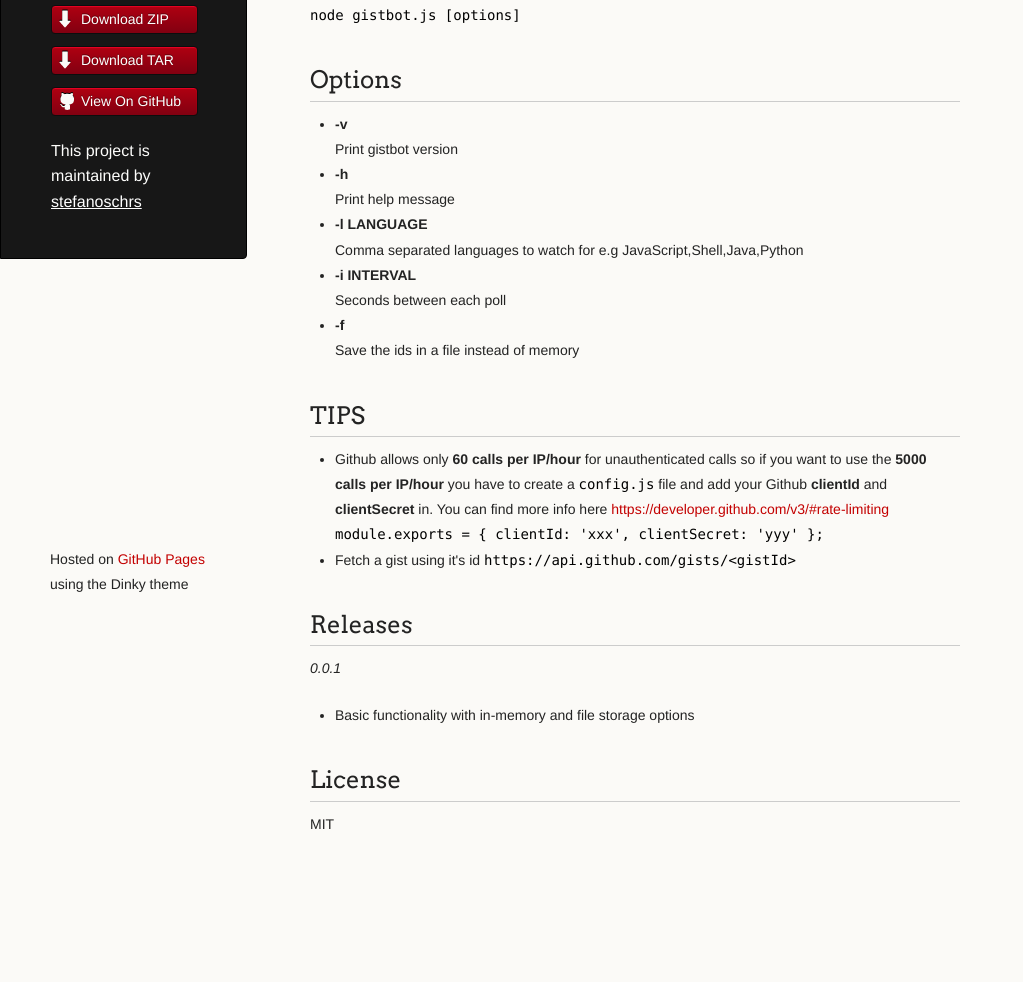
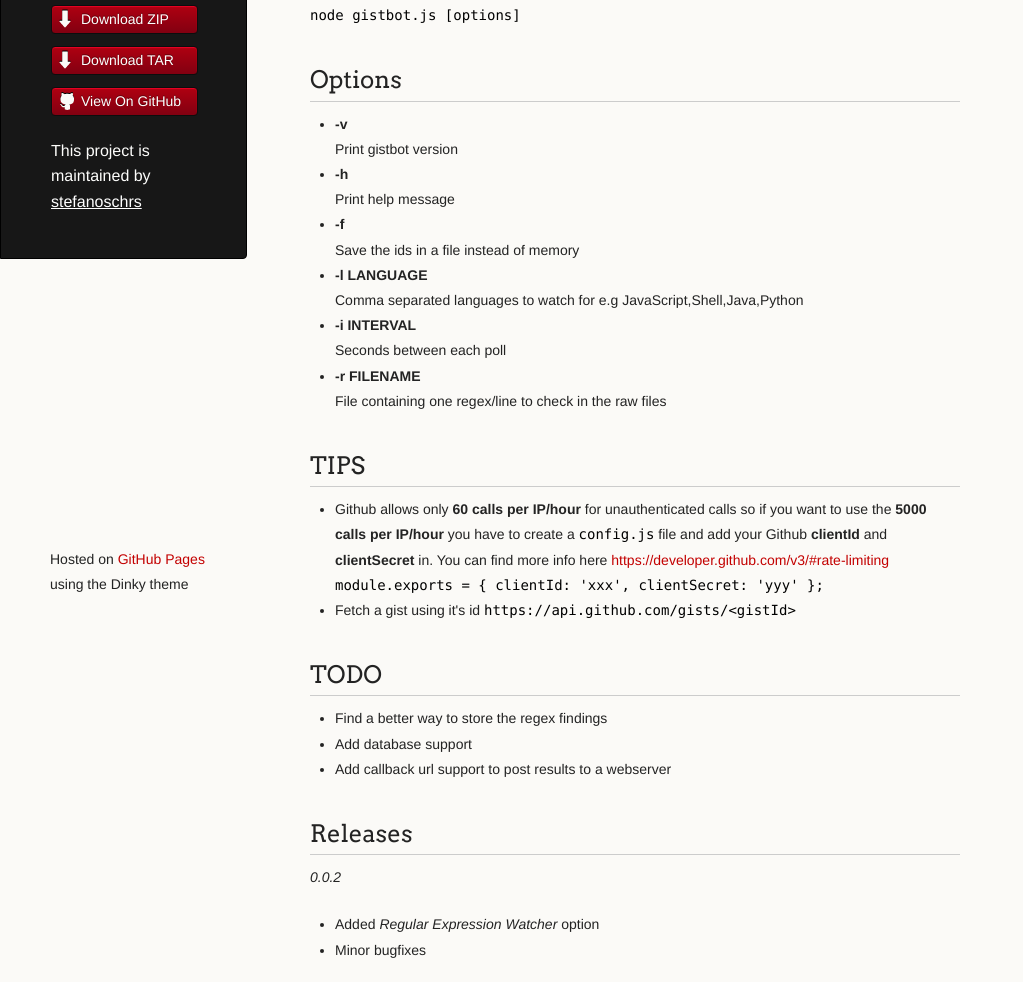
Before and after one commit to stefanoschrs/gistbot, a plain HTML site: page index.html in a window 1280 px wide. Shown: the part 171-1153 px from the top of the page, without its empty margins (0-1023 px from the left). Before the commit the page ends 1080 px from the top, so only its background shows below. Drawn offline with Linux system fonts and the light colour scheme.

```diff
--- a/index.html
+++ b/index.html
@@ -52,6 +52,10 @@
 Print help message<br>
 </li>
 <li>
+<strong>-f</strong><br>
+Save the ids in a file instead of memory<br>
+</li>
+<li>
 <strong>-l LANGUAGE</strong><br>
 Comma separated languages to watch for e.g JavaScript,Shell,Java,Python<br>
 </li>
@@ -60,8 +64,8 @@
 Seconds between each poll<br>
 </li>
 <li>
-<strong>-f</strong><br>
-Save the ids in a file instead of memory<br>
+<strong>-r FILENAME</strong><br>
+File containing one regex/line to check in the raw files<br>
 </li>
 </ul>
 
@@ -77,7 +81,23 @@
 </ul>
 
 <h2>
+<a id="todo" class="anchor" href="#todo" aria-hidden="true"><span aria-hidden="true" class="octicon octicon-link"></span></a>TODO</h2>
+
+<ul>
+<li>Find a better way to store the regex findings</li>
+<li>Add database support</li>
+<li>Add callback url support to post results to a webserver</li>
+</ul>
+
+<h2>
 <a id="releases" class="anchor" href="#releases" aria-hidden="true"><span aria-hidden="true" class="octicon octicon-link"></span></a>Releases</h2>
+
+<p><em>0.0.2</em></p>
+
+<ul>
+<li>Added <em>Regular Expression Watcher</em> option</li>
+<li>Minor bugfixes</li>
+</ul>
 
 <p><em>0.0.1</em></p>
 
--- a/params.json
+++ b/params.json
@@ -1 +1 @@
-{"name":"Gistbot","tagline":"Github GIST bot","body":"# **Github GIST bot**\r\n\r\nUsage\r\n-\r\n`node gistbot.js [options]`\r\n\r\nOptions\r\n-\r\n- **-v**  \r\nPrint gistbot version  \r\n- **-h**  \r\nPrint help message  \r\n- **-l LANGUAGE**  \r\nComma separated languages to watch for e.g JavaScript,Shell,Java,Python  \r\n- **-i INTERVAL**  \r\nSeconds between each poll  \r\n- **-f**  \r\nSave the ids in a file instead of memory  \r\n\r\nTIPS\r\n-\r\n- Github allows only **60 calls per IP/hour** for unauthenticated calls so if you want to use the **5000 calls per IP/hour** you have to create a `config.js` file and add your Github **clientId** and **clientSecret** in.  You can find more info here https://developer.github.com/v3/#rate-limiting  \r\n`module.exports = { clientId: 'xxx', clientSecret: 'yyy' };`\r\n- Fetch a gist using it's id `https://api.github.com/gists/<gistId>`\r\n\r\nReleases\r\n-\r\n*0.0.1*\r\n- Basic functionality with in-memory and file storage options\r\n\r\nLicense\r\n-\r\nMIT\r\n","google":"UA-73755846-1","note":"Don't delete this file! It's used internally to help with page regeneration."}
+{"name":"Gistbot","tagline":"Github GIST bot","body":"# **Github GIST bot**\r\n\r\nUsage\r\n-\r\n`node gistbot.js [options]`\r\n\r\nOptions\r\n-\r\n- **-v**  \r\nPrint gistbot version  \r\n- **-h**  \r\nPrint help message  \r\n- **-f**  \r\nSave the ids in a file instead of memory  \r\n- **-l LANGUAGE**  \r\nComma separated languages to watch for e.g JavaScript,Shell,Java,Python  \r\n- **-i INTERVAL**  \r\nSeconds between each poll  \r\n- **-r FILENAME**  \r\nFile containing one regex/line to check in the raw files  \r\n\r\nTIPS\r\n-\r\n- Github allows only **60 calls per IP/hour** for unauthenticated calls so if you want to use the **5000 calls per IP/hour** you have to create a `config.js` file and add your Github **clientId** and **clientSecret** in.  You can find more info here https://developer.github.com/v3/#rate-limiting  \r\n`module.exports = { clientId: 'xxx', clientSecret: 'yyy' };`\r\n- Fetch a gist using it's id `https://api.github.com/gists/<gistId>`\r\n\r\nTODO\r\n-\r\n- Find a better way to store the regex findings\r\n- Add database support\r\n- Add callback url support to post results to a webserver\r\n\r\nReleases\r\n-\r\n*0.0.2*\r\n- Added *Regular Expression Watcher* option\r\n- Minor bugfixes\r\n\r\n*0.0.1*\r\n- Basic functionality with in-memory and file storage options\r\n\r\nLicense\r\n-\r\nMIT\r\n","google":"UA-73755846-1","note":"Don't delete this file! It's used internally to help with page regeneration."}
```
